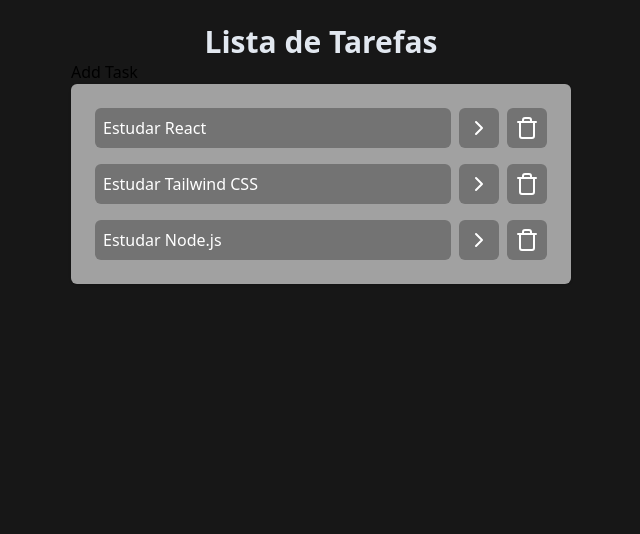
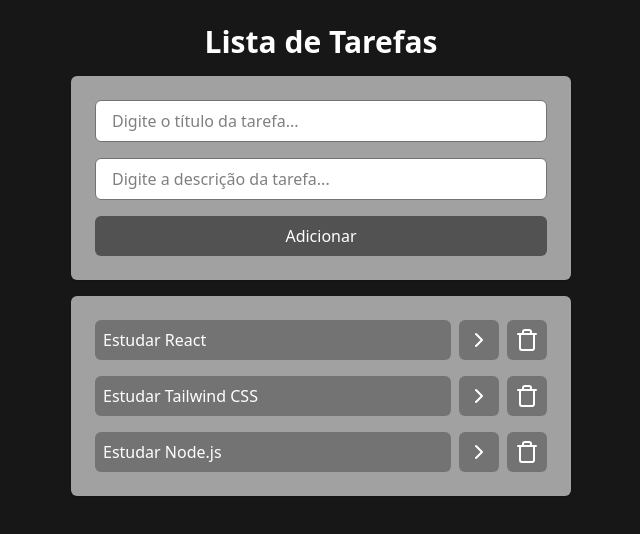
Before and after one commit to gabrielrech06/lista-tarefas, a React (Vite) app: page / in a window 1280 px wide. Shown: the top 534 px of the page, without its empty margins (319-959 px from the left). Built offline with nearby package versions, Linux system fonts and the light colour scheme.

Commit message:
Adicionada a função de nova tarefa

```diff
--- a/package.json
+++ b/package.json
@@ -14,7 +14,8 @@
     "lucide-react": "^0.475.0",
     "react": "^19.0.0",
     "react-dom": "^19.0.0",
-    "tailwindcss": "^4.0.6"
+    "tailwindcss": "^4.0.6",
+    "uuid": "^11.0.5"
   },
   "devDependencies": {
     "@eslint/js": "^9.19.0",
--- a/src/App.jsx
+++ b/src/App.jsx
@@ -1,6 +1,7 @@
 import Tasks from "./components/Tasks";
 import AddTask from "./components/AddTask";
 import { useState } from "react";
+import { v4 } from "uuid";
 
 const App = () => {
   // State (Estado) - é uma variável que pode ser alterada e que, quando alterada, faz com que o componente seja renderizado novamente.
@@ -41,14 +42,29 @@
     setTasks(newTasks);
   };
 
+  const onAddTaskSubmit = (title, description) => {
+    const newTask = {
+      id: v4(),
+      title: title,
+      description: description,
+      isCompleted: false,
+    };
+
+    setTasks([...tasks, newTask]);
+  };
+
   return (
     <div className="w-screen h-screen bg-neutral-900 flex justify-center p-6">
-      <div className="w-[500px]">
-        <h1 className="text-3xl text-slate-200 font-bold text-center">
+      <div className="w-[500px] space-y-4">
+        <h1 className="text-3xl text-white font-bold text-center">
           Lista de Tarefas
         </h1>
-        <AddTask />
-        <Tasks tasks={tasks} onTaskClick={onTaskClick} onDeleteTaskClick={onDeleteTaskClick}/>
+        <AddTask onAddTaskSubmit={onAddTaskSubmit}/>
+        <Tasks
+          tasks={tasks}
+          onTaskClick={onTaskClick}
+          onDeleteTaskClick={onDeleteTaskClick}
+        />
       </div>
     </div>
   );
--- a/src/components/AddTask.jsx
+++ b/src/components/AddTask.jsx
@@ -1,10 +1,40 @@
+import { useState } from "react";
 
-const AddTask = () => {
+const AddTask = ({ onAddTaskSubmit }) => {
+  const [title, setTitle] = useState("");
+  const [description, setDescription] = useState("");
+
   return (
-    <div>
-        <h1>Add Task</h1>
+    <div className="space-y-4 p-6 bg-neutral-400 rounded-md shadow flex flex-col">
+      <input
+        type="text"
+        placeholder="Digite o título da tarefa..."
+        className="border border-neutral-500 outline-neutral-600 px-4 py-2 rounded-md bg-white"
+        value={title}
+        onChange={(e) => setTitle(e.target.value)}
+      />
+      <input
+        type="text"
+        placeholder="Digite a descrição da tarefa..."
+        className="border border-neutral-500 outline-neutral-600 px-4 py-2 rounded-md bg-white"
+        value={description}
+        onChange={(e) => setDescription(e.target.value)}
+      />
+      <button
+        onClick={() => {
+          if(!title.trim() || !description.trim()) {
+            return alert("Preencha o título e a descrição da tarefa para adicionar uma nova tarefa!")
+          }
+          onAddTaskSubmit(title, description);
+          setTitle("");
+          setDescription("");
+        }}
+        className="bg-neutral-600 text-white px-4 py-2 rounded-md font-medium cursor-pointer"
+      >
+        Adicionar
+      </button>
     </div>
-  )
-}
+  );
+};
 
-export default AddTask
+export default AddTask;
```
Also changed, not shown: 1 other file (tests, documents, lock files or other folders).
